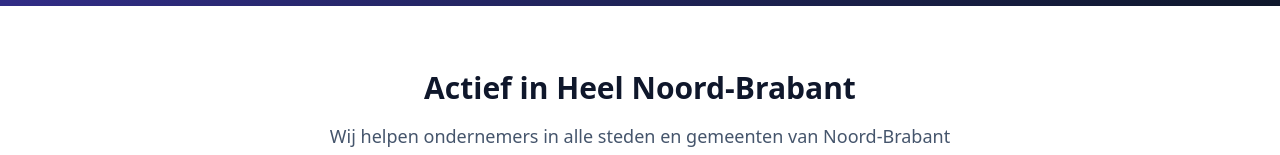
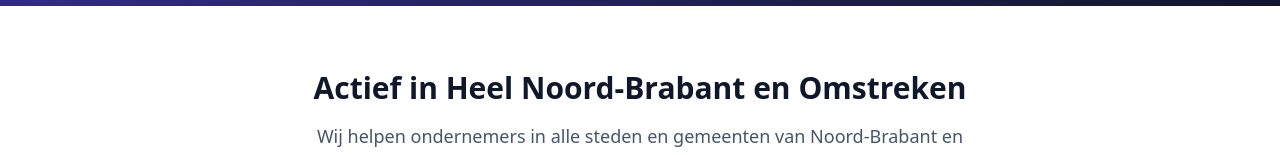
Before and after one commit to bvanrooij30/rotech-website, a Next.js app: page /regio/noord-brabant in a window 1280 px wide. Shown: the part 786-941 px from the top of the page. Built offline with nearby package versions, Linux system fonts and the light colour scheme; no server answers.

Commit message:
fix: update Noord-Brabant title to include 'en Omstreken'

```diff
--- a/src/app/regio/noord-brabant/page.tsx
+++ b/src/app/regio/noord-brabant/page.tsx
@@ -176,10 +176,10 @@ export default function NoordBrabantPage() {
         <div className="container mx-auto px-4">
           <div className="text-center mb-12">
             <h2 className="text-3xl font-bold text-slate-900 mb-4">
-              Actief in Heel Noord-Brabant
+              Actief in Heel Noord-Brabant en Omstreken
             </h2>
             <p className="text-lg text-slate-600 max-w-2xl mx-auto">
-              Wij helpen ondernemers in alle steden en gemeenten van Noord-Brabant
+              Wij helpen ondernemers in alle steden en gemeenten van Noord-Brabant en daarbuiten
             </p>
           </div>
 
```
